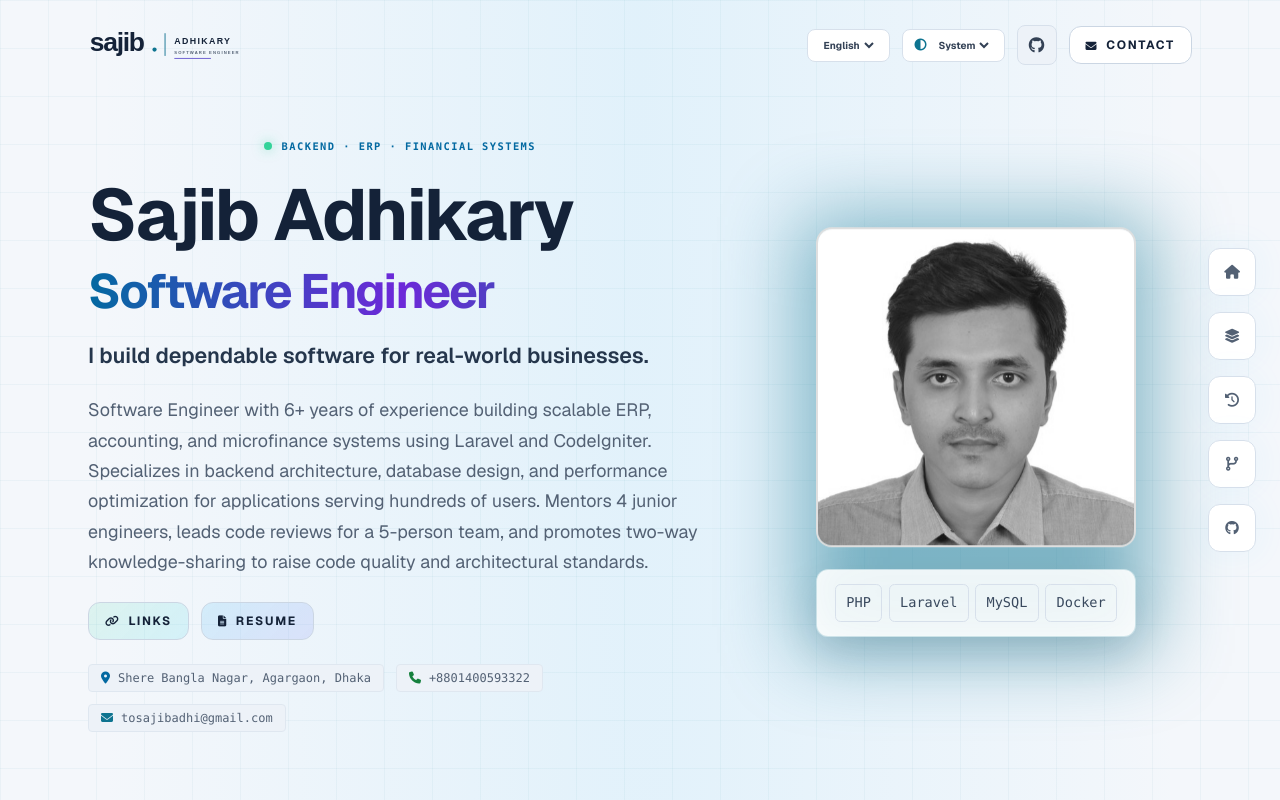
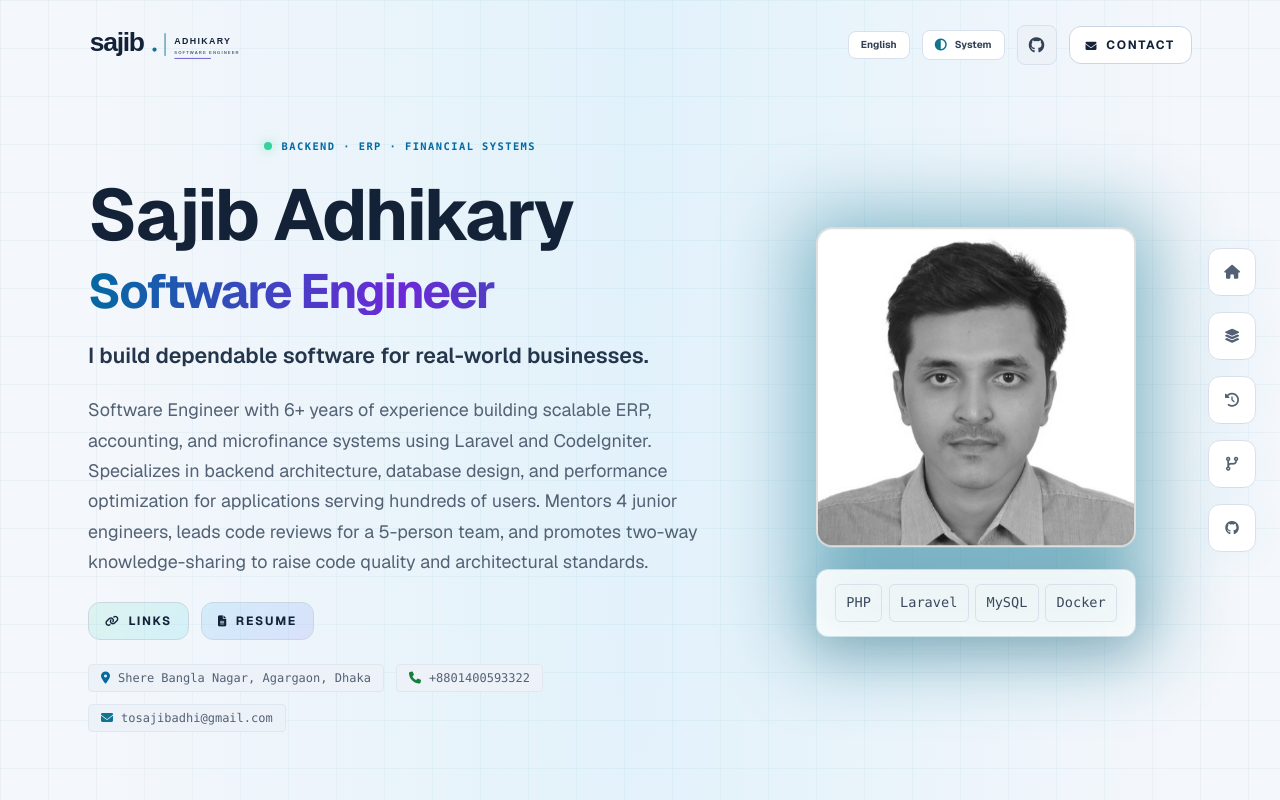
Before and after one commit to sajibAdhi/sajibadhi.github.io, a Vue app: page / in a window 1280 px wide. Shown: the top 800 px of the page. Built offline with nearby package versions, Linux system fonts and the light colour scheme.

Commit message:
feat: add computed properties for active locale and theme labels with updated styles for theme controls

```diff
--- a/src/App.vue
+++ b/src/App.vue
@@ -25,6 +25,9 @@ const locale = ref<Locale>(
   siteFeatures.language.enabled
     ? readPreference(siteFeatures.language.storageKey, localeOptions, siteFeatures.language.default)
     : siteFeatures.language.default
+)
+const activeLocaleLabel = computed(() =>
+  localeOptions.find((option) => option.value === locale.value)?.label ?? locale.value
 )
 const t = (key: MessageKey) => messages[locale.value][key]
 const activeCareerStory = computed(() => locale.value === 'bn' ? careerStoryBn : careerStory)
@@ -65,6 +68,9 @@ const themePreference = ref<ThemePreference>(
   siteFeatures.theme.enabled
     ? readPreference(siteFeatures.theme.storageKey, themeOptions, siteFeatures.theme.default)
     : siteFeatures.theme.default
+)
+const activeThemeLabel = computed(() =>
+  themeOptions.find((option) => option.value === themePreference.value)?.labels[locale.value] ?? ''
 )
 const resolvedTheme = ref<'light' | 'dark'>('dark')
 const systemThemeQuery = window.matchMedia('(prefers-color-scheme: light)')
@@ -268,8 +274,8 @@ onBeforeUnmount(() => {
       </a>
       <div class="flex flex-wrap items-center justify-start sm:justify-end gap-3 w-full sm:w-auto">
         <label v-if="siteFeatures.language.enabled" class="theme-control flex items-center gap-2 rounded-lg border border-hf-border bg-slate-900 px-3 py-2 text-slate-300">
-          <span class="sr-only">{{ t('language') }}</span>
-          <select v-model="locale" :aria-label="t('language')" class="bg-transparent text-[10px] font-bold text-current outline-none">
+          <span class="theme-control__value" aria-hidden="true">{{ activeLocaleLabel }}</span>
+          <select v-model="locale" :aria-label="t('language')" class="theme-control__select">
             <option v-for="option in localeOptions" :key="option.value" :value="option.value">{{ option.label }}</option>
           </select>
         </label>
@@ -279,8 +285,8 @@ onBeforeUnmount(() => {
             class="text-xs text-hf-cyan"
             aria-hidden="true"
           ></i>
-          <span class="sr-only">{{ t('theme') }}</span>
-          <select v-model="themePreference" :aria-label="t('theme')" class="bg-transparent text-[10px] font-bold text-current outline-none">
+          <span class="theme-control__value" aria-hidden="true">{{ activeThemeLabel }}</span>
+          <select v-model="themePreference" :aria-label="t('theme')" class="theme-control__select">
             <option v-for="option in themeOptions" :key="option.value" :value="option.value">{{ option.labels[locale] }}</option>
           </select>
         </label>
--- a/src/style.css
+++ b/src/style.css
@@ -2018,6 +2018,38 @@ html[data-theme="light"] .hf-gradient-text {
   background-image: linear-gradient(90deg, #0369a1 0%, #6d28d9 50%, #0e7490 100%);
 }
 
+.theme-control {
+  position: relative;
+  cursor: pointer;
+  transition: border-color 200ms ease, box-shadow 200ms ease;
+}
+
+.theme-control:hover {
+  border-color: var(--color-hf-cyan);
+}
+
+.theme-control:focus-within {
+  outline: 2px solid var(--color-hf-cyan);
+  outline-offset: 3px;
+}
+
+.theme-control__value {
+  font-size: 0.625rem;
+  font-weight: 700;
+  line-height: 1;
+  white-space: nowrap;
+}
+
+.theme-control__select {
+  position: absolute;
+  inset: 0;
+  z-index: 1;
+  width: 100%;
+  height: 100%;
+  cursor: pointer;
+  opacity: 0;
+}
+
 html[data-theme="light"] .theme-control {
   background: #ffffff;
   color: #334155;
@@ -2030,11 +2062,6 @@ html[data-theme="light"] .theme-control option {
 
 html[data-theme="light"] .theme-control option {
   background: #ffffff;
-}
-
-html[data-theme="light"] .theme-control select:focus-visible {
-  outline: 2px solid var(--color-hf-cyan);
-  outline-offset: 3px;
 }
 
 html[data-theme="light"] .hf-cta {
```
